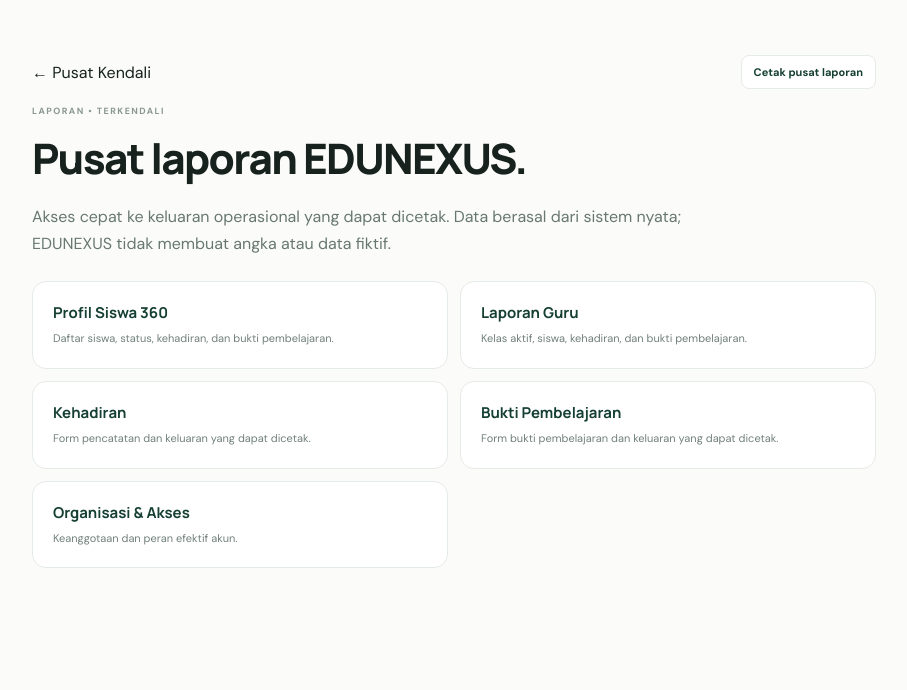
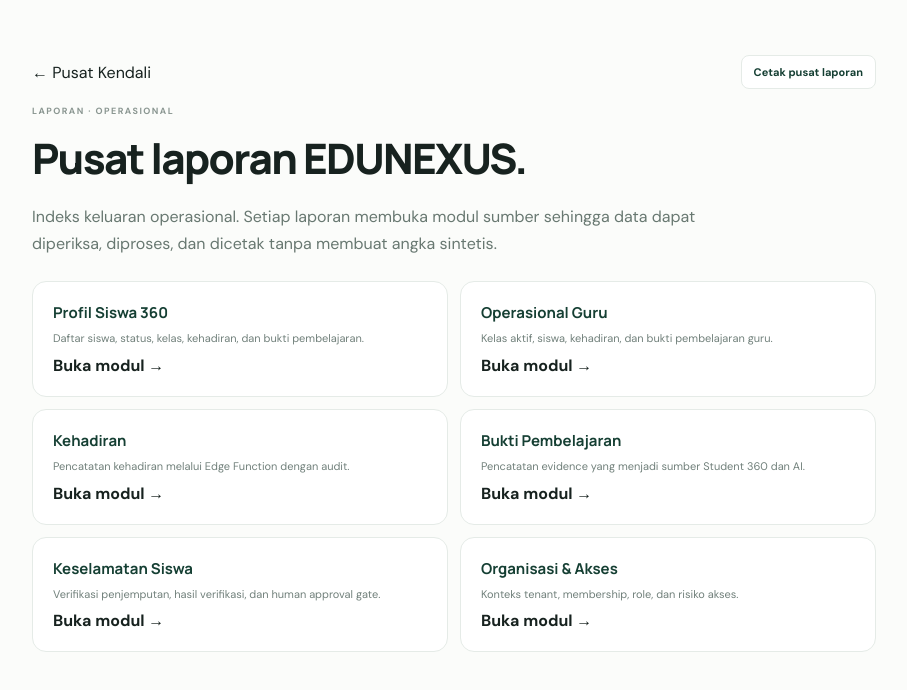
Before and after one commit to Yudi8377/EDUNEXUS, a Next.js app in the folder apps/web/: page /reports in a window 1280 px wide. Shown: the top 690 px of the page, without its empty margins (186-1093 px from the left). Built offline with nearby package versions, Linux system fonts and the light colour scheme.

Commit message:
feat(reports): connect operational report index to live modules

```diff
--- a/apps/web/app/reports/page.tsx
+++ b/apps/web/app/reports/page.tsx
@@ -1,23 +1,21 @@
 import Link from "next/link";
 import PrintButton from "@/components/print-button";
 
+const reports = [
+  ["/students","Profil Siswa 360","Daftar siswa, status, kelas, kehadiran, dan bukti pembelajaran."],
+  ["/teacher","Operasional Guru","Kelas aktif, siswa, kehadiran, dan bukti pembelajaran guru."],
+  ["/attendance","Kehadiran","Pencatatan kehadiran melalui Edge Function dengan audit."],
+  ["/learning","Bukti Pembelajaran","Pencatatan evidence yang menjadi sumber Student 360 dan AI."],
+  ["/safety","Keselamatan Siswa","Verifikasi penjemputan, hasil verifikasi, dan human approval gate."],
+  ["/tenant","Organisasi & Akses","Konteks tenant, membership, role, dan risiko akses."]
+];
+
 export default function ReportsPage() {
-  return (
-    <main className="simple-page">
-      <div className="page-tools">
-        <Link href="/">← Pusat Kendali</Link>
-        <PrintButton label="Cetak pusat laporan" />
-      </div>
-      <p className="eyebrow">LAPORAN • TERKENDALI</p>
-      <h1>Pusat laporan EDUNEXUS.</h1>
-      <p className="lede">Akses cepat ke keluaran operasional yang dapat dicetak. Data berasal dari sistem nyata; EDUNEXUS tidak membuat angka atau data fiktif.</p>
-      <section className="report-grid">
-        <Link className="report-card" href="/students"><strong>Profil Siswa 360</strong><span>Daftar siswa, status, kehadiran, dan bukti pembelajaran.</span></Link>
-        <Link className="report-card" href="/teacher"><strong>Laporan Guru</strong><span>Kelas aktif, siswa, kehadiran, dan bukti pembelajaran.</span></Link>
-        <Link className="report-card" href="/attendance"><strong>Kehadiran</strong><span>Form pencatatan dan keluaran yang dapat dicetak.</span></Link>
-        <Link className="report-card" href="/learning"><strong>Bukti Pembelajaran</strong><span>Form bukti pembelajaran dan keluaran yang dapat dicetak.</span></Link>
-        <Link className="report-card" href="/tenant"><strong>Organisasi & Akses</strong><span>Keanggotaan dan peran efektif akun.</span></Link>
-      </section>
-    </main>
-  );
+  return <main className="simple-page">
+    <div className="page-tools"><Link href="/">← Pusat Kendali</Link><PrintButton label="Cetak pusat laporan" /></div>
+    <p className="eyebrow">LAPORAN · OPERASIONAL</p>
+    <h1>Pusat laporan EDUNEXUS.</h1>
+    <p className="lede">Indeks keluaran operasional. Setiap laporan membuka modul sumber sehingga data dapat diperiksa, diproses, dan dicetak tanpa membuat angka sintetis.</p>
+    <section className="report-grid">{reports.map(([href,title,desc]) => <Link className="report-card" href={href} key={href}><strong>{title}</strong><span>{desc}</span><b>Buka modul →</b></Link>)}</section>
+  </main>;
 }
```
